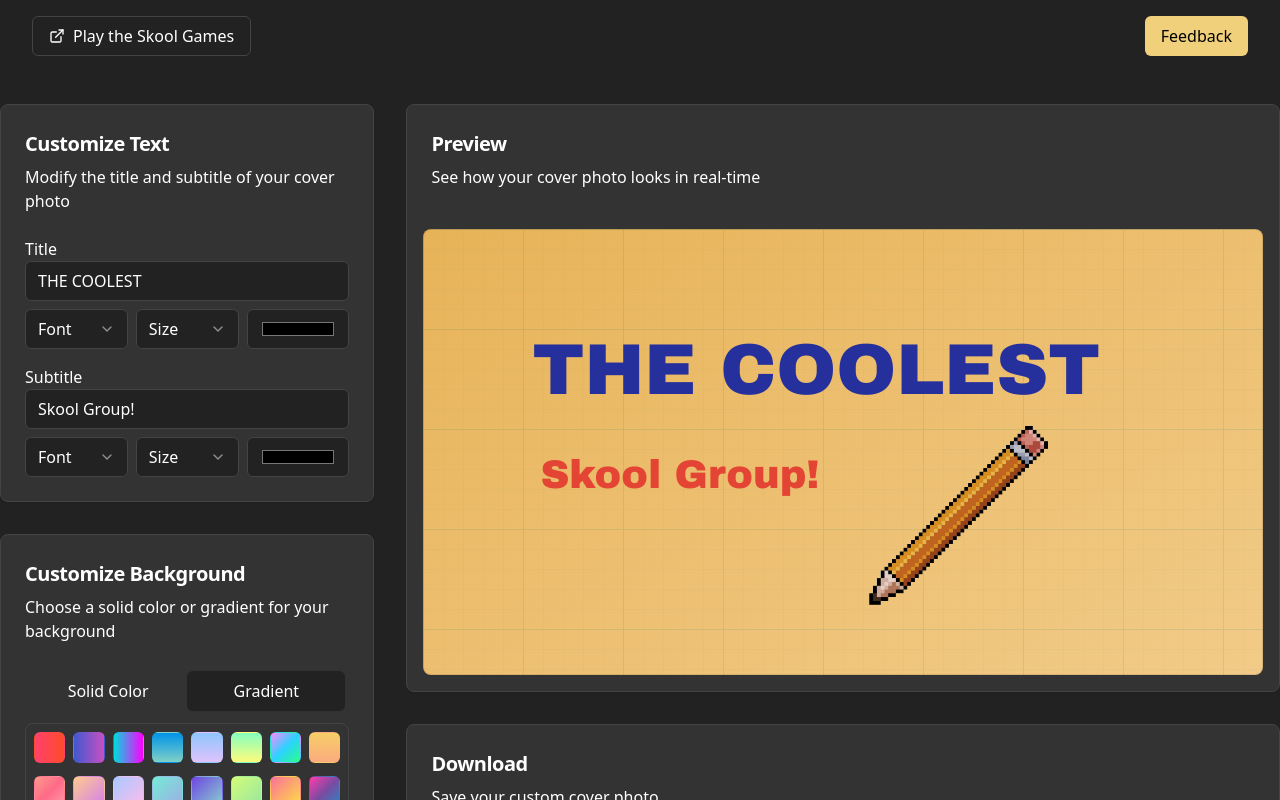
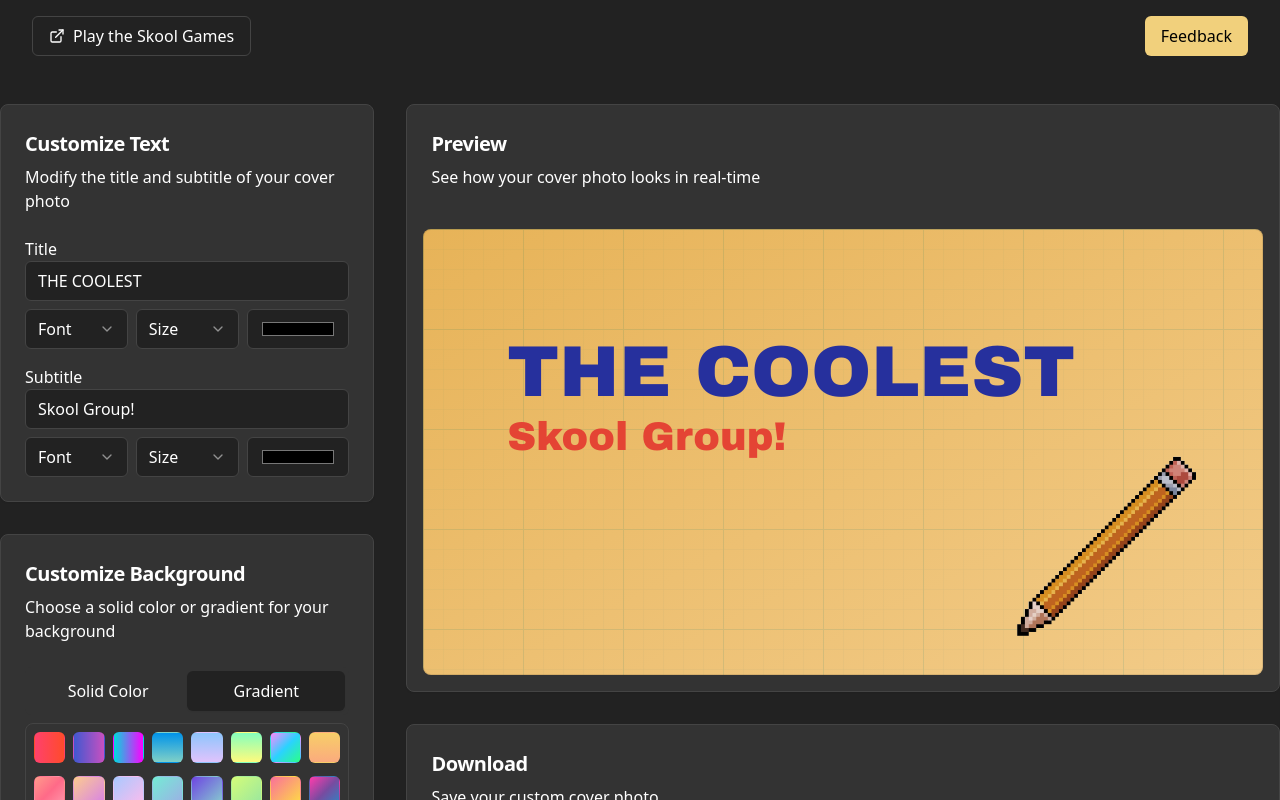
Before and after one commit to GarrettGarrett/skool-cover-photo, a Next.js app: page / in a window 1280 px wide. Shown: the top 800 px of the page. Built offline with nearby package versions, Linux system fonts and the light colour scheme.

Commit message:
drag bug: fix1

```diff
--- a/app/page.tsx
+++ b/app/page.tsx
@@ -43,7 +43,6 @@
         throw new Error(result.error || "Failed to send feedback");
       }
     } catch (error) {
-      console.error("Error sending feedback:", error);
       setFeedbackStatus("error");
       toast({
         title: "Error",
@@ -56,11 +55,9 @@
   }, [feedback, toast]);
 
   const handleOpenFeedbackDialog = useCallback(() => {
-    console.log("Opening feedback dialog");
     setFeedbackDialogOpen(true);
   }, []);
 
-  console.log("Feedback dialog open state:", feedbackDialogOpen);
 
   return (
     <div className="flex flex-col min-h-screen">
--- a/components/CoverPhotoBuilder.tsx
+++ b/components/CoverPhotoBuilder.tsx
@@ -53,8 +53,8 @@
       url: "/pencil.png",
       size: 190,
       position: {
-        x: 606,
-        y: 206
+        x: 70,
+        y: 50
       }
     }
   ],
@@ -68,12 +68,12 @@
   patternType: "graph",
   backgroundImage: null,
   titlePosition: {
-    x: 143,
-    y: 117
+    x: 10,
+    y: 20
   },
   subtitlePosition: {
-    x: 146,
-    y: 252
+    x: 10,
+    y: 40
   },
   patternColor: "#50b9f3",
   patternOpacity: 17
@@ -94,8 +94,8 @@
       url: "/pencil.png",
       size: 190,
       position: {
-        x: 440,
-        y: 192
+        x: 70,
+        y: 50
       }
     }
   ],
@@ -109,12 +109,12 @@
   patternType: "graph",
   backgroundImage: null,
   titlePosition: {
-    x: 109,
-    y: 87
+    x: 10,
+    y: 20
   },
   subtitlePosition: {
-    x: 117,
-    y: 216
+    x: 10,
+    y: 40
   },
   patternColor: "#50b9f3",
   patternOpacity: 17
@@ -135,8 +135,8 @@
       url: "/pencil.png",
       size: 149,
       position: {
-        x: 468,
-        y: 195
+        x: 70,
+        y: 50
       }
     }
   ],
@@ -150,12 +150,12 @@
   patternType: "graph",
   backgroundImage: null,
   titlePosition: {
-    x: 88,
-    y: 89
+    x: 10,
+    y: 20
   },
   subtitlePosition: {
-    x: 171,
-    y: 206
+    x: 10,
+    y: 40
   },
   patternColor: "#50b9f3",
   patternOpacity: 17
@@ -176,8 +176,8 @@
       url: "/pencil.png",
       size: 133,
       position: {
-        x: 436,
-        y: 180
+        x: 70,
+        y: 50
       }
     }
   ],
@@ -191,12 +191,12 @@
   patternType: "graph",
   backgroundImage: null,
   titlePosition: {
-    x: 70,
-    y: 70
+    x: 10,
+    y: 20
   },
   subtitlePosition: {
-    x: 84,
-    y: 181
+    x: 10,
+    y: 40
   },
   patternColor: "#50b9f3",
   patternOpacity: 17
@@ -217,8 +217,8 @@
       url: "/pencil.png",
       size: 149,
       position: {
-        x: 516,
-        y: 229
+        x: 70,
+        y: 50
       }
     }
   ],
@@ -232,12 +232,12 @@
   patternType: "graph",
   backgroundImage: null,
   titlePosition: {
-    x: 145,
-    y: 117
+    x: 10,
+    y: 20
   },
   subtitlePosition: {
-    x: 160,
-    y: 233
+    x: 10,
+    y: 40
   },
   patternColor: "#50b9f3",
   patternOpacity: 17
@@ -258,8 +258,8 @@
       url: "/pencil.png",
       size: 100,
       position: {
-        x: 273,
-        y: 107
+        x: 70,
+        y: 50
       }
     }
   ],
@@ -273,12 +273,12 @@
   patternType: "graph",
   backgroundImage: null,
   titlePosition: {
-    x: 26,
-    y: 30
+    x: 10,
+    y: 20
   },
   subtitlePosition: {
-    x: 39,
-    y: 132
+    x: 10,
+    y: 40
   },
   patternColor: "#50b9f3",
   patternOpacity: 17
@@ -347,7 +347,7 @@
         id: `${new Date().getTime()}-${file.name}`, // Use the unique file name as the ID
         url: e.target?.result as string,
         size: 100, // Initial size in pixels
-        position: { x: 0, y: 0 }
+        position: { x: 70, y: 50 }
       }
       updateOption('images', [...options.images, newImage])
     }
--- a/components/preview/CoverPhotoPreview.tsx
+++ b/components/preview/CoverPhotoPreview.tsx
@@ -1,5 +1,4 @@
-import React, { forwardRef, useCallback } from 'react'
-import Draggable, { DraggableEvent, DraggableData, DraggableProps } from 'react-draggable'
+import React, { forwardRef, useCallback, useState } from 'react'
 
 interface Image {
   id: string;
@@ -33,16 +32,32 @@
   onPositionChange: (element: 'title' | 'subtitle' | string, position: { x: number, y: number }) => void
 }
 
-const DraggableWrapper: React.FC<DraggableProps & { children: React.ReactNode }> = (props) => {
-  if (process.env.NODE_ENV === 'production') {
-    const { onStart, onDrag, onStop, axis, handle, cancel, grid, scale, bounds, defaultPosition, position, positionOffset, onMouseDown, ...divProps } = props;
-    return <div {...divProps} onMouseDown={onMouseDown as unknown as React.MouseEventHandler<HTMLDivElement>}>{props.children}</div>
-  }
-  return <Draggable {...props} />
-}
-
 export const CoverPhotoPreview = forwardRef<HTMLDivElement, CoverPhotoPreviewProps>(
   ({ options, onPositionChange }, ref) => {
+    const [isDragging, setIsDragging] = useState(false)
+    const [draggedElement, setDraggedElement] = useState<string | null>(null)
+
+    const handleDragStart = useCallback((element: 'title' | 'subtitle' | string) => {
+      setIsDragging(true)
+      setDraggedElement(element)
+    }, [])
+
+    const handleDragEnd = useCallback(() => {
+      setIsDragging(false)
+      setDraggedElement(null)
+    }, [])
+
+    const handleDrag = useCallback((e: React.MouseEvent<HTMLDivElement>) => {
+      if (isDragging && draggedElement) {
+        const container = e.currentTarget.closest('.preview-content')
+        if (container) {
+          const rect = container.getBoundingClientRect()
+          const x = ((e.clientX - rect.left) / rect.width) * 100
+          const y = ((e.clientY - rect.top) / rect.height) * 100
+          onPositionChange(draggedElement, { x: Math.max(0, Math.min(x, 100)), y: Math.max(0, Math.min(y, 100)) })
+        }
+      }
+    }, [isDragging, draggedElement, onPositionChange])
 
     const getBackgroundStyle = () => {
       const style: React.CSSProperties = {}
@@ -112,83 +127,60 @@
       return patternStyle
     }
 
-    const handleDrag = useCallback((element: 'title' | 'subtitle' | string, e: DraggableEvent, data: DraggableData) => {
-      onPositionChange(element, { x: Math.round(data.x), y: Math.round(data.y) })
-    }, [onPositionChange])
-
     const renderContent = () => {
       return (
         <>
           {options.images.map((image) => (
-            <DraggableWrapper
-              {...Draggable.defaultProps} // Spread default props to include all required properties
+            <div
               key={image.id}
-              onDrag={(e, data) => handleDrag(image.id, e, data)}
-              position={image.position}
-              bounds="parent"
-            >
-              <div className="absolute cursor-move" style={{ touchAction: 'none' }}>
-                <div
+              className="absolute cursor-move"
               style={{
-                    width: `${Math.round(image.size)}px`,
-                    height: `${Math.round(image.size)}px`,
+                left: `${image.position.x}%`,
+                top: `${image.position.y}%`,
+                width: `${image.size}px`,
+                height: `${image.size}px`,
                 backgroundImage: `url(${image.url})`,
                 backgroundSize: 'contain',
                 backgroundRepeat: 'no-repeat',
                 backgroundPosition: 'center',
                 userSelect: 'none',
-                    pointerEvents: 'none',
-                    backfaceVisibility: 'hidden',
-                    transform: 'translateZ(0)'
+                touchAction: 'none',
               }}
+              onMouseDown={() => handleDragStart(image.id)}
             />
-              </div>
-            </DraggableWrapper>
           ))}
-          <DraggableWrapper
-            {...Draggable.defaultProps} // Spread default props to include all required properties
-            onDrag={(e, data) => handleDrag('title', e, data)}
-            position={options.titlePosition}
-            bounds="parent"
-          >
-            <h1
+          <div
             className="absolute cursor-move"
             style={{
+              left: `${options.titlePosition.x}%`,
+              top: `${options.titlePosition.y}%`,
               fontFamily: options.titleFont,
               fontSize: `${Math.round(parseFloat(options.titleSize))}px`,
               color: options.titleColor,
               userSelect: 'none',
               whiteSpace: 'nowrap',
-                backfaceVisibility: 'hidden',
-                transform: 'translateZ(0)',
-                touchAction: 'none'
+              touchAction: 'none',
             }}
+            onMouseDown={() => handleDragStart('title')}
           >
             {options.title}
-            </h1>
-          </DraggableWrapper>
-          <DraggableWrapper
-            {...Draggable.defaultProps} // Spread default props to include all required properties
-            onDrag={(e, data) => handleDrag('subtitle', e, data)}
-            position={options.subtitlePosition}
-            bounds="parent"
-          >
-            <h2
+          </div>
+          <div
             className="absolute cursor-move"
             style={{
+              left: `${options.subtitlePosition.x}%`,
+              top: `${options.subtitlePosition.y}%`,
               fontFamily: options.subtitleFont,
               fontSize: `${Math.round(parseFloat(options.subtitleSize))}px`,
               color: options.subtitleColor,
               userSelect: 'none',
               whiteSpace: 'nowrap',
-                backfaceVisibility: 'hidden',
-                transform: 'translateZ(0)',
-                touchAction: 'none'
+              touchAction: 'none',
             }}
+            onMouseDown={() => handleDragStart('subtitle')}
           >
             {options.subtitle}
-            </h2>
-          </DraggableWrapper>
+          </div>
         </>
       )
     }
@@ -196,25 +188,17 @@
     const patternStyle = getPatternStyle()
 
     return (
-      <div className="w-full max-w-[1084px] mx-auto">
-        <svg width="0" height="0">
-          <defs>
-            <filter id="blur-filter">
-              <feGaussianBlur in="SourceGraphic" stdDeviation="10" />
-            </filter>
-          </defs>
-        </svg>
-        <div
-          className="relative w-full"
-          style={{ paddingBottom: '53.14%' }}
-        >
+      <div className="w-full" style={{ paddingBottom: '53.14%', position: 'relative' }}>
         <div
           ref={ref}
-            className="absolute top-0 left-0 w-full h-full overflow-visible preview-content rounded-lg"
+          className="absolute top-0 left-0 w-full h-full overflow-hidden preview-content rounded-lg"
           style={getBackgroundStyle()}
+          onMouseMove={handleDrag}
+          onMouseUp={handleDragEnd}
+          onMouseLeave={handleDragEnd}
         >
           {patternStyle && (
-              <div className="pattern-container" style={{ position: 'absolute', top: 0, left: 0, right: 0, bottom: 0, pointerEvents: 'none' }}>
+            <div className="pattern-container absolute top-0 left-0 right-0 bottom-0 pointer-events-none">
               <div style={patternStyle} className="pattern-overlay" />
             </div>
           )}
@@ -227,7 +211,6 @@
           }}
         />
       </div>
-      </div>
     )
   }
 )
```
Lines whose indentation alone changed are shown as unchanged.
